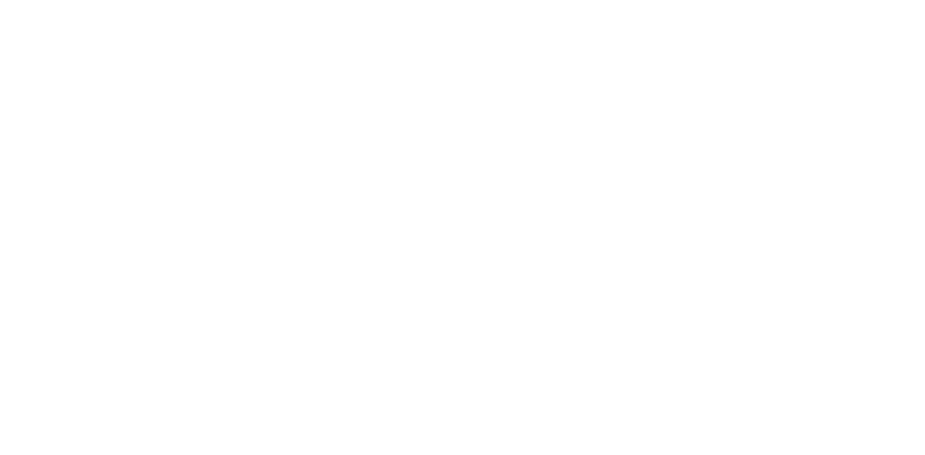
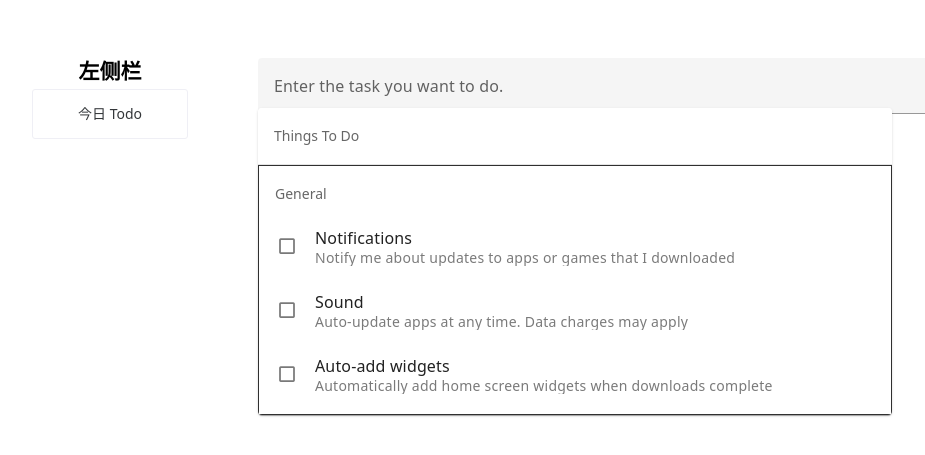
Before and after one commit to Lozumi/AoxiangTodo, a Nuxt app in the folder front-end/: page /Todo in a window 1280 px wide. Before the commit this address had no page. Shown: the part 155-610 px from the top of the page, without its empty margins (178-1103 px from the left). Built offline with nearby package versions, Linux system fonts and the light colour scheme.

Commit message:
add: Add guide tab to main page

```diff
--- /dev/null
+++ b/front-end/components/OverviewTasks.vue
@@ -0,0 +1,17 @@
+<!-- OverviewTasks.vue -->
+<template>
+  <div>
+    <h1>待办概览</h1>
+    <!-- 添加待办概览的内容 -->
+  </div>
+</template>
+
+<script>
+export default {
+  // 添加组件逻辑
+};
+</script>
+
+<style scoped>
+/* 添加组件样式 */
+</style>
--- /dev/null
+++ b/front-end/components/RecentTasks.vue
@@ -0,0 +1,15 @@
+<script setup lang="ts">
+
+</script>
+
+<!-- RecentTasks.vue -->
+<template>
+  <div>
+    <h1>最近待办</h1>
+    <!-- 添加最近待办的内容 -->
+  </div>
+</template>
+
+<style scoped>
+
+</style>
--- /dev/null
+++ b/front-end/components/TodayTasks.vue
@@ -0,0 +1,11 @@
+<script setup lang="ts">
+
+</script>
+
+<!-- TodayTasks.vue -->
+<template>
+  <div>
+    <h1>当日待办</h1>
+    <!-- 添加当日待办的内容 -->
+  </div>
+</template>
--- /dev/null
+++ b/front-end/pages/Test.vue
@@ -0,0 +1,82 @@
+<template>
+  <v-card
+      class="list-card"
+      max-width="700"
+  >
+
+
+    <v-list lines="two">
+      <v-list-subheader>
+          Things To Do
+      </v-list-subheader>
+
+    </v-list>
+
+    <v-divider></v-divider>
+
+    <v-list lines="two" select-strategy="classic" class="list1">
+      <v-list-subheader>General</v-list-subheader>
+
+      <v-list-item value="notifications">
+        <template v-slot:prepend="{ isActive }">
+
+          <v-list-item-action start>
+            <v-checkbox-btn :model-value="isActive"></v-checkbox-btn>
+          </v-list-item-action>
+        </template>
+
+        <v-list-item-title>Notifications</v-list-item-title>
+
+        <v-list-item-subtitle>
+          Notify me about updates to apps or games that I downloaded
+        </v-list-item-subtitle>
+      </v-list-item>
+
+      <v-list-item value="sound" class="custom-list1">
+        <template v-slot:prepend="{ isActive }">
+          <v-list-item-action start>
+            <v-checkbox-btn :model-value="isActive"></v-checkbox-btn>
+          </v-list-item-action>
+        </template>
+
+        <v-list-item-title>
+          Sound
+        </v-list-item-title>
+
+        <v-list-item-subtitle>
+          Auto-update apps at any time. Data charges may apply
+        </v-list-item-subtitle>
+      </v-list-item>
+
+      <v-list-item value="widgets">
+        <template v-slot:prepend="{ isActive }">
+          <v-list-item-action start>
+            <v-checkbox-btn :model-value="isActive"></v-checkbox-btn>
+          </v-list-item-action>
+        </template>
+
+        <v-list-item-title>Auto-add widgets</v-list-item-title>
+
+        <v-list-item-subtitle>
+          Automatically add home screen widgets when downloads complete
+        </v-list-item-subtitle>
+      </v-list-item>
+    </v-list>
+  </v-card>
+</template>
+
+<style>
+.list1{
+  border:1px solid #303030;
+
+}
+</style>
+
+<style scoped>
+.list-card {
+  margin-left:300px;
+}
+</style>
+
+<script setup lang="ts">
+</script>
--- /dev/null
+++ b/front-end/pages/Todo.vue
@@ -0,0 +1,183 @@
+<template>
+  <div>
+    <div class="row">
+      <div class="column side">
+        <h2>左侧栏</h2>
+
+        <n-card title="" hoverable>
+          <div class="Catalog1">
+            今日 Todo
+          </div>
+        </n-card>
+
+
+
+      </div>
+
+      <div class="column middle">
+        <div>
+          <v-text-field
+              class="create-task"
+              label="Enter the task you want to do."
+              :rules="rules"
+              hide-details="auto"
+          ></v-text-field>
+        </div>
+        <v-card
+            class="list-card"
+            max-width="700"
+        >
+
+          <v-list lines="two">
+            <v-list-subheader>
+              Things To Do
+            </v-list-subheader>
+
+          </v-list>
+
+          <v-divider></v-divider>
+
+          <v-list lines="two" select-strategy="classic" class="list1">
+            <v-list-subheader>General</v-list-subheader>
+
+            <v-list-item value="notifications">
+              <template v-slot:prepend="{ isActive }">
+
+                <v-list-item-action start>
+                  <v-checkbox-btn :model-value="isActive"></v-checkbox-btn>
+                </v-list-item-action>
+              </template>
+
+              <v-list-item-title>Notifications</v-list-item-title>
+
+              <v-list-item-subtitle>
+                Notify me about updates to apps or games that I downloaded
+              </v-list-item-subtitle>
+            </v-list-item>
+
+            <v-list-item value="sound" class="custom-list1">
+              <template v-slot:prepend="{ isActive }">
+                <v-list-item-action start>
+                  <v-checkbox-btn :model-value="isActive"></v-checkbox-btn>
+                </v-list-item-action>
+              </template>
+
+              <v-list-item-title>
+                Sound
+              </v-list-item-title>
+
+              <v-list-item-subtitle>
+                Auto-update apps at any time. Data charges may apply
+              </v-list-item-subtitle>
+            </v-list-item>
+
+            <v-list-item value="widgets">
+              <template v-slot:prepend="{ isActive }">
+                <v-list-item-action start>
+                  <v-checkbox-btn :model-value="isActive"></v-checkbox-btn>
+                </v-list-item-action>
+              </template>
+
+              <v-list-item-title>Auto-add widgets</v-list-item-title>
+
+              <v-list-item-subtitle>
+                Automatically add home screen widgets when downloads complete
+              </v-list-item-subtitle>
+            </v-list-item>
+          </v-list>
+        </v-card>
+      </div>
+    </div>
+  </div>
+</template>
+
+
+<script>
+export default {
+  data: () => ({
+    rules: [
+      // value => !!value || '',
+      // value => (value && value.length >= 3) || 'Min 3 characters',
+    ],
+  }),
+}
+</script>
+
+
+<script setup>
+import { NCard } from 'naive-ui'
+</script>
+
+
+<style>
+* {
+  box-sizing: border-box;
+}
+
+body {
+  margin: 200px;
+}
+
+.column {
+  float: left;
+  padding: 10px;
+}
+
+.column.side {
+  text-align: center;
+  width: 20%;
+
+}
+
+.column.middle {
+  width: 80%;
+}
+
+.row:after {
+  content: "";
+  display: table;
+  clear: both;
+}
+
+.Catalog1 {
+  display: flex;
+  align-items: center;
+  justify-content: center;
+  margin-top: -7px;
+  height: 100%; /* 确保高度充满 */
+}
+
+.list1{
+  border:1px solid #303030;
+
+}
+
+@media screen and (max-width: 600px) {
+  .column.side, .column.middle {
+    width: 100%;
+  }
+}
+</style>
+
+<style scoped>
+.n-card {
+  max-width: 500px;
+  max-height: 50px;
+  font-size: 8px;
+  margin-bottom: 20px;
+}
+
+.create-task{
+  margin-left: 50px;
+  margin-top: 3px;
+  width:700px;
+  max-height: 50px;
+  background-color:#ffffff;
+
+}
+
+.list-card {
+  margin-left: 50px;
+}
+
+</style>
--- a/front-end/plugins/naive-ui.ts
+++ b/front-end/plugins/naive-ui.ts
@@ -4,8 +4,12 @@ import { defineNuxtPlugin } from '#app'
 export default defineNuxtPlugin((nuxtApp) => {
     if (process.server) {
         const { collect } = setup(nuxtApp.vueApp)
-        const originalRenderMeta = nuxtApp.ssrContext?.renderMeta
-        nuxtApp.ssrContext = nuxtApp.ssrContext || {}
+        //这个错误可能是因为 TypeScript 不确定 nuxtApp.ssrContext 是否为 undefined
+        // 因此我们需要明确告诉 TypeScript nuxtApp.ssrContext 不会为 undefined。
+        //下行将“？”改为了“！”，需要确保 nuxtApp.ssrContext 的确不为 undefined
+        const originalRenderMeta = nuxtApp.ssrContext!.renderMeta;
+        //下行代码将在”||“前加了一个”1"
+        nuxtApp.ssrContext = nuxtApp.ssrContext !|| {};
         nuxtApp.ssrContext.renderMeta = () => {
             if (!originalRenderMeta) {
                 return {
@@ -14,7 +18,11 @@ export default defineNuxtPlugin((nuxtApp) => {
             }
             const originalMeta = originalRenderMeta()
             if ('then' in originalMeta) {
-                return originalMeta.then((resolvedOriginalMeta) => {
+                //这个错误是因为 TypeScript 无法确定 resolvedOriginalMeta 的类型。
+                // 为了解决这个问题，你可以明确指定 resolvedOriginalMeta 的类型，或者使用类型断言
+                //下行将 resolvedOriginalMeta 显式地标记为 any 类型。
+                // 这种方法可以解决 TypeScript 报错，但要注意使用类型断言时需要确保你了解代码的运行时行为，以防止类型不匹配导致的问题。
+                return originalMeta.then((resolvedOriginalMeta:any) => {
                     return {
                         ...resolvedOriginalMeta,
                         headTags: resolvedOriginalMeta['headTags'] + collect()
```
Also changed, not shown: front-end/pages/index.vue (+64 -103 lines), 2 other files (tests, documents, lock files or other folders).
